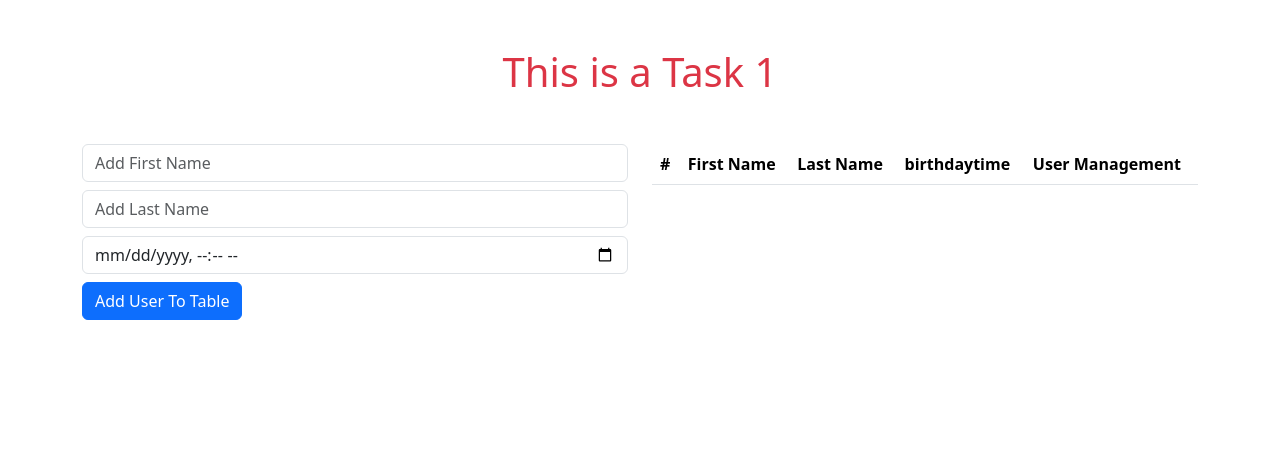
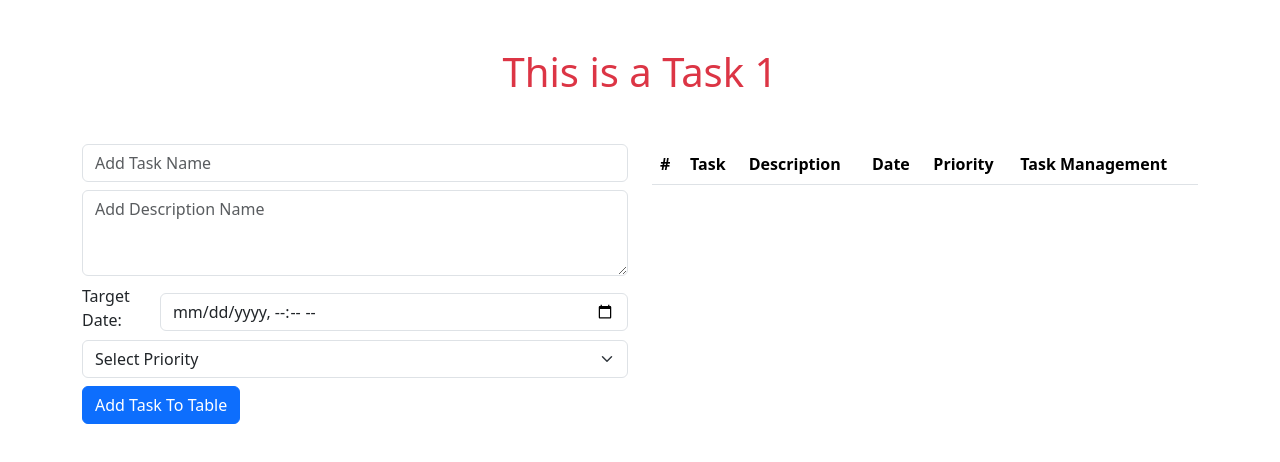
Before and after one commit to pavlovic-bojan/learning-Angular, an Angular app in the folder bojan/: page / in a window 1280 px wide. Shown: the top 462 px of the page. Built offline with nearby package versions, Linux system fonts and the light colour scheme.

Commit message:
fix day2

```diff
--- a/bojan/package.json
+++ b/bojan/package.json
@@ -18,6 +18,7 @@
     "@angular/platform-browser": "^16.2.0",
     "@angular/platform-browser-dynamic": "^16.2.0",
     "@angular/router": "^16.2.0",
+    "bootstrap-icons": "^1.11.3",
     "rxjs": "~7.8.0",
     "tslib": "^2.3.0",
     "zone.js": "~0.13.0"
--- a/bojan/src/app/task/task.component.html
+++ b/bojan/src/app/task/task.component.html
@@ -4,10 +4,10 @@
     </div>
     <div class="row mt-5">
         <div class="col-6">
-            <app-todo-form (onFormSubmit)="addUserToTable($event)"></app-todo-form>
+            <app-todo-form (onFormSubmit)="addTaskToTable($event)"></app-todo-form>
           </div>
           <div class="col-6">
-            <app-todo-table [allUsers]="allUsers"></app-todo-table>
+            <app-todo-table [allTask]="allTask"></app-todo-table>
           </div>
     </div>
 </div>
--- a/bojan/src/app/task/task.component.ts
+++ b/bojan/src/app/task/task.component.ts
@@ -8,12 +8,12 @@ import { Component } from '@angular/core'
 export class TaskComponent {
   name='Task 1'
 
-  allUsers:any []= []
+  allTask:any []= []
 
-  addUserToTable(event: any) {
+  addTaskToTable(event: any) {
     console.log("in parent component",event)
-    this.allUsers.push(structuredClone(event))
-    localStorage.setItem('users', JSON.stringify(this.allUsers))
+    this.allTask.push(structuredClone(event))
+    localStorage.setItem('task', JSON.stringify(this.allTask))
   }
 
 }
--- a/bojan/src/app/task/todo-form/todo-form.component.html
+++ b/bojan/src/app/task/todo-form/todo-form.component.html
@@ -1,6 +1,15 @@
 <form action="">
-    <input class="form-control" type="text" name="first" id="first" placeholder="Add First Name" [(ngModel)]="createUserModal.firstName">
-    <input class="form-control mt-2" type="text" name="last" id="last" placeholder="Add Last Name" [(ngModel)]="createUserModal.lastName">
-    <input class="form-control mt-2" type="datetime-local" id="birthdaytime" name="birthdaytime" [(ngModel)]="createUserModal.birthdaytime">
-    <button class="btn btn-primary mt-2" type="submit" (click)="addUserToTable()">Add User To Table</button>
+    <input class="form-control" type="text" name="task" id="task" placeholder="Add Task Name" [(ngModel)]="createTaskModal.task">
+    <textarea class="form-control mt-2" id="description" name="description" placeholder="Add Description Name" rows="3" [(ngModel)]="createTaskModal.description"></textarea>
+    <div class="d-flex mt-2 align-items-center">
+        <label for="date">Target Date:</label>
+        <input class="form-control mt-2" type="datetime-local" id="date" name="date" [(ngModel)]="createTaskModal.date" placeholder="Target Date">
+    </div>
+    <select class="form-select mt-2" name="priority" id="priority" [(ngModel)]="createTaskModal.priority">
+        <option value="" disabled selected>Select Priority</option>
+        <option value="red">High</option>
+        <option value="yellow">Medium</option>
+        <option value="green">Low</option>
+    </select>
+    <button class="btn btn-primary mt-2" type="submit" (click)="addTaskToTable()">Add Task To Table</button>
 </form>
--- a/bojan/src/app/task/todo-form/todo-form.component.ts
+++ b/bojan/src/app/task/todo-form/todo-form.component.ts
@@ -9,14 +9,15 @@ export class TodoFormComponent {
 
   @Output() onFormSubmit = new EventEmitter<any>();
 
-  createUserModal = {
-    firstName: '',
-    lastName: '',
-    birthdaytime: ''
+  createTaskModal = {
+    task: '',
+    description: '',
+    date: '',
+    priority: ''
   }
 
-  addUserToTable() {
-    this.onFormSubmit.emit(this.createUserModal)
+  addTaskToTable() {
+    this.onFormSubmit.emit(this.createTaskModal)
   }
 
 }
--- a/bojan/src/app/task/todo-table/todo-table.component.html
+++ b/bojan/src/app/task/todo-table/todo-table.component.html
@@ -2,19 +2,21 @@
   <thead>
       <tr>
           <th scope="col">#</th>
-        <th scope="col">First Name</th>
-        <th scope="col">Last Name</th>
-        <th scope="col">birthdaytime</th>
-        <th scope="col">User Management</th>
+          <th scope="col">Task</th>
+          <th scope="col">Description</th>
+          <th scope="col">Date</th>
+          <th scope="col">Priority</th>
+          <th scope="col">Task Management</th>
       </tr>
   </thead>
   <tbody>
-      <tr *ngFor="let row of allUsers; let i = index">
+      <tr *ngFor="let row of allTask; let i = index" [style.background-color]="row.priority">
           <th scope="row">{{i+1}}</th>
-        <td>{{row.firstName}}</td>
-        <td>{{row.lastName}}</td>
-        <td>{{row.birthdaytime}}</td>
-        <td><button (click)="deleteUserToTable(i)"><i class="fa fa-minus-circle" aria-hidden="false"></i></button></td>
+          <td>{{row.task}}</td>
+          <td>{{row.description}}</td>
+          <td>{{ row.date | date: 'full' : 'America/Los_Angeles' : 'en-US' }}</td>
+          <td>{{row.priority}}</td>
+          <td><button (click)="deleteTaskToTable(i)"><i class="fa fa-handshake-o" aria-hidden="false" style="color: red;"></i></button></td>
       </tr>
   </tbody>
 </table>
--- a/bojan/src/app/task/todo-table/todo-table.component.ts
+++ b/bojan/src/app/task/todo-table/todo-table.component.ts
@@ -6,11 +6,11 @@ import { Component, Input } from '@angular/core';
   styleUrls: ['./todo-table.component.css']
 })
 export class TodoTableComponent {
-  @Input() allUsers: any = [];
+  @Input() allTask: any = [];
 
-  deleteUserToTable(index: number) {
-    this.allUsers.splice(index, 1)
-    localStorage.setItem('users', JSON.stringify(this.allUsers))
+  deleteTaskToTable(index: number) {
+    this.allTask.splice(index, 1)
+    localStorage.setItem('task', JSON.stringify(this.allTask))
   }
 
   ngOnInit(): void {
@@ -18,10 +18,10 @@ export class TodoTableComponent {
   }
 
   retrieveDataFromLocalStorage(): void {
-    const storedData = localStorage.getItem('users');
+    const storedData = localStorage.getItem('task');
     if (storedData) {
       try {
-        this.allUsers = JSON.parse(storedData);
+        this.allTask = JSON.parse(storedData);
       } catch (error) {
         console.error('Error parsing data from local storage:', error);
       }
--- a/bojan/src/index.html
+++ b/bojan/src/index.html
@@ -8,6 +8,7 @@
   <link rel="icon" type="image/x-icon" href="favicon.ico">
   <link rel="stylesheet" href="https://cdn.jsdelivr.net/npm/bootstrap@5.3.2/dist/css/bootstrap.min.css" integrity="sha384-T3c6CoIi6uLrA9TneNEoa7RxnatzjcDSCmG1MXxSR1GAsXEV/Dwwykc2MPK8M2HN" crossorigin="anonymous">
   <link rel="stylesheet" href="https://cdnjs.cloudflare.com/ajax/libs/font-awesome/4.7.0/css/font-awesome.min.css">
+  <link rel="stylesheet" href="https://cdn.jsdelivr.net/npm/bootstrap-icons@1.11.3/font/bootstrap-icons.min.css">
 </head>
 <body>
   <app-root></app-root>
```
Also changed, not shown: 1 other file (tests, documents, lock files or other folders). Lines whose indentation alone changed are shown as unchanged.
